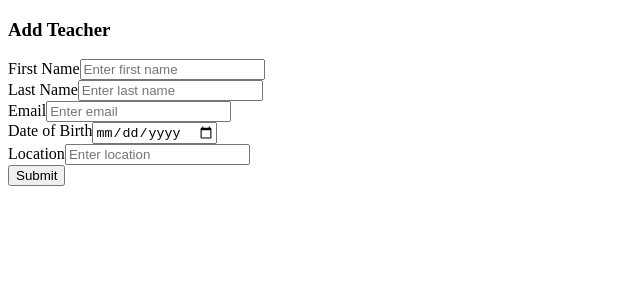
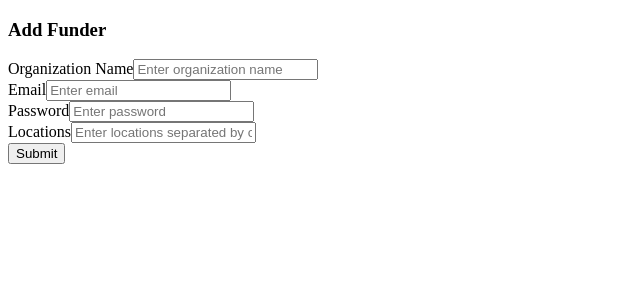
Before and after one commit to dikshantks/roshni, a React (Vite) app in the folder roshni-frontend/: page /api/evaluators/signup in a window 1280 px wide. Shown: the top 300 px of the page, without its empty margins (0-640 px from the left). Built offline with nearby package versions, Linux system fonts and the light colour scheme.

Commit message:
funder add page

```diff
--- a/roshni-frontend/src/App.jsx
+++ b/roshni-frontend/src/App.jsx
@@ -1,6 +1,6 @@
 import React from "react";
 import { BrowserRouter, Routes, Route } from "react-router-dom";
-import Login from "./Components/EvalAdd"; // Adjust path if needed
+import Login from "./Components/FundAdd"; // Adjust path if needed
 
 function App() {
   return (
--- /dev/null
+++ b/roshni-frontend/src/Components/FundAdd.jsx
@@ -0,0 +1,144 @@
+import React, { useState } from "react";
+import axios from "axios";
+
+const FundAdd = () => {
+  const [organizationName, setOrganizationName] = useState("");
+  const [email, setEmail] = useState("");
+  const [password, setPassword] = useState("");
+  const [locations, setLocations] = useState([]);
+  const [error, setError] = useState("");
+  const [message, setMessage] = useState("");
+
+  const validateForm = () => {
+    let error = "";
+
+    // Validate organizationName
+    if (!organizationName) {
+      error = "Please enter the organization name.";
+    }
+
+    // Validate email
+    if (!email) {
+      error += (error ? "\n" : "") + "Please enter the email.";
+    } else if (!/\S+@\S+\.\S+/.test(email)) {
+      error += (error ? "\n" : "") + "Please enter a valid email.";
+    }
+
+    // Validate password
+    if (!password) {
+      error += (error ? "\n" : "") + "Please enter the password.";
+    } else if (password.length < 8) {
+      error += (error ? "\n" : "") + "Password must be at least 8 characters long.";
+    }
+
+    // Validate locations
+    if (!locations || locations.length === 0) {
+      error += (error ? "\n" : "") + "Please enter at least one location.";
+    }
+
+    // Display error message if any
+    if (error) {
+      setError(error);
+      return false; // Prevent form submission if there are errors
+    }
+    return true;
+  };
+
+  const handleSubmit = (e) => {
+    e.preventDefault();
+
+    if (validateForm()) {
+      const funderData = { organizationName, email, password, locations };
+      const adminId = 1734; // Replace with actual admin ID
+      const apiEndpoint = `http://localhost:5000/api/admin/${adminId}/funders`;
+
+      axios
+        .post(apiEndpoint, funderData)
+        .then((response) => {
+          console.log("Funder added successfully!", response.data);
+          setError("");
+          setMessage(formatMessage(response.data));
+        })
+        .catch((error) => {
+          console.error("API error:", error);
+          setError("An error occurred. Please try again later.");
+        });
+    }
+  };
+
+  const formatMessage = (data) => {
+    let message = "Details received from backend:\n";
+    for (const key in data) {
+      message += `${key}: ${data[key]}\n`;
+    }
+    return message;
+  };
+
+  return (
+    <div>
+      <form onSubmit={handleSubmit} method="POST">
+        <h3>Add Funder</h3>
+
+        {error && <div className="alert alert-danger">{error}</div>}
+
+        <div className="mb-3">
+          <label>Organization Name</label>
+          <input
+            type="text"
+            className="form-control"
+            placeholder="Enter organization name"
+            value={organizationName}
+            onChange={(e) => setOrganizationName(e.target.value)}
+          />
+        </div>
+
+        <div className="mb-3">
+          <label>Email</label>
+          <input
+            type="email"
+            className="form-control"
+            placeholder="Enter email"
+            value={email}
+            onChange={(e) => setEmail(e.target.value)}
+          />
+        </div>
+
+        <div className="mb-3">
+          <label>Password</label>
+          <input
+            type="password"
+            className="form-control"
+            placeholder="Enter password"
+            value={password}
+            onChange={(e) => setPassword(e.target.value)}
+          />
+        </div>
+
+        <div className="mb-3">
+          <label>Locations</label>
+          <input
+            type="text"
+            className="form-control"
+            placeholder="Enter locations separated by commas"
+            value={locations}
+            onChange={(e) => setLocations(e.target.value.split(","))}
+          />
+        </div>
+
+        <div className="d-grid">
+          <button type="submit" className="btn btn-primary">
+            Submit
+          </button>
+        </div>
+      </form>
+
+      {message && (
+        <div className="alert alert-success">
+          <pre>{message}</pre>
+        </div>
+      )}
+    </div>
+  );
+};
+
+export default FundAdd;
```
